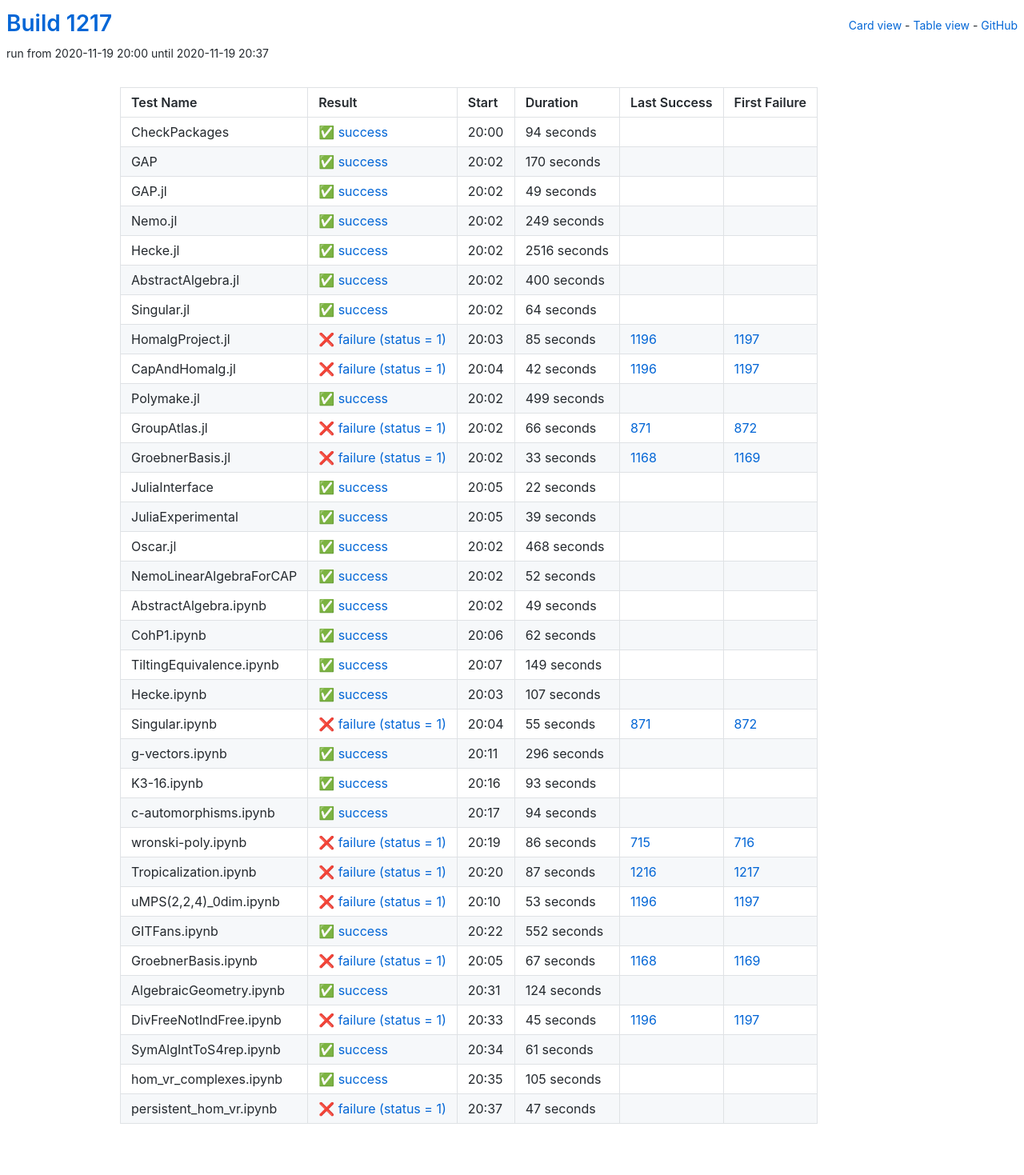
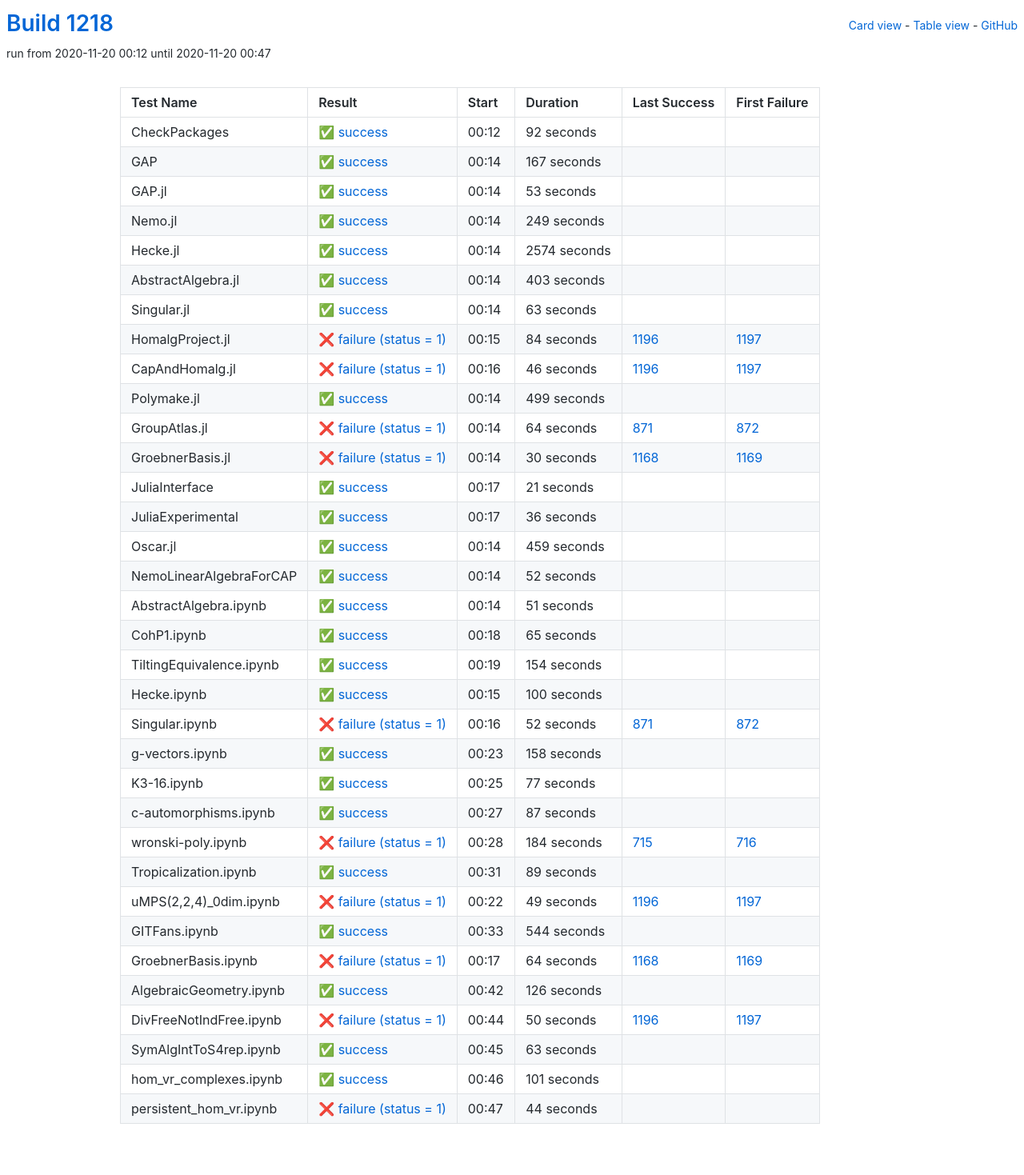
Before and after one commit to oscar-system/oscar-ci-status-stable, a Jekyll site: the page built from table.html, in a window 1280 px wide. Shown: the whole page at 80% size. Built offline with Jekyll 4.4.1, drawn with Linux system fonts in a browser that asks for light colours.

Commit message:
Build #1218

```diff
--- a/_data/ci.yml
+++ b/_data/ci.yml
@@ -1,6 +1,6 @@
 ---
-build: 1217
-build_url: https://oscarci.mathematik.uni-kl.de/job/oscar-stable/1217/
+build: 1218
+build_url: https://oscarci.mathematik.uni-kl.de/job/oscar-stable/1218/
 job: oscar-stable
 organization: oscar-system
 repo: oscar-ci-status-stable
@@ -8,44 +8,44 @@ repourl: https://github.com/oscar-system/oscar-ci-status-stable
 tests:
 - name: CheckPackages
   id: checkpackages
-  log: https://oscarci.mathematik.uni-kl.de/job/oscar-stable/1217/artifact/logs/build-1217/CheckPackages.log
-  start: 2020-11-19 20:00
+  log: https://oscarci.mathematik.uni-kl.de/job/oscar-stable/1218/artifact/logs/build-1218/CheckPackages.log
+  start: 2020-11-20 00:12
   success: true
   exitcode: 0
   status: success
-  duration: 94
+  duration: 92
   last_success: false
   last_success_url:
   first_failure: false
   first_failure_url:
 - name: GAP
   id: gap
-  log: https://oscarci.mathematik.uni-kl.de/job/oscar-stable/1217/artifact/logs/build-1217/GAP.log
-  start: 2020-11-19 20:02
+  log: https://oscarci.mathematik.uni-kl.de/job/oscar-stable/1218/artifact/logs/build-1218/GAP.log
+  start: 2020-11-20 00:14
   success: true
   exitcode: 0
   status: success
-  duration: 170
+  duration: 167
   last_success: false
   last_success_url:
   first_failure: false
   first_failure_url:
 - name: GAP.jl
   id: gap-jl
-  log: https://oscarci.mathematik.uni-kl.de/job/oscar-stable/1217/artifact/logs/build-1217/GAP.jl.log
-  start: 2020-11-19 20:02
+  log: https://oscarci.mathematik.uni-kl.de/job/oscar-stable/1218/artifact/logs/build-1218/GAP.jl.log
+  start: 2020-11-20 00:14
   success: true
   exitcode: 0
   status: success
-  duration: 49
+  duration: 53
   last_success: false
   last_success_url:
   first_failure: false
   first_failure_url:
 - name: Nemo.jl
   id: nemo-jl
-  log: https://oscarci.mathematik.uni-kl.de/job/oscar-stable/1217/artifact/logs/build-1217/Nemo.jl.log
-  start: 2020-11-19 20:02
+  log: https://oscarci.mathematik.uni-kl.de/job/oscar-stable/1218/artifact/logs/build-1218/Nemo.jl.log
+  start: 2020-11-20 00:14
   success: true
   exitcode: 0
   status: success
@@ -56,68 +56,68 @@ tests:
   first_failure_url:
 - name: Hecke.jl
   id: hecke-jl
-  log: https://oscarci.mathematik.uni-kl.de/job/oscar-stable/1217/artifact/logs/build-1217/Hecke.jl.log
-  start: 2020-11-19 20:02
+  log: https://oscarci.mathematik.uni-kl.de/job/oscar-stable/1218/artifact/logs/build-1218/Hecke.jl.log
+  start: 2020-11-20 00:14
   success: true
   exitcode: 0
   status: success
-  duration: 2516
+  duration: 2574
   last_success: false
   last_success_url:
   first_failure: false
   first_failure_url:
 - name: AbstractAlgebra.jl
   id: abstractalgebra-jl
-  log: https://oscarci.mathematik.uni-kl.de/job/oscar-stable/1217/artifact/logs/build-1217/AbstractAlgebra.jl.log
-  start: 2020-11-19 20:02
+  log: https://oscarci.mathematik.uni-kl.de/job/oscar-stable/1218/artifact/logs/build-1218/AbstractAlgebra.jl.log
+  start: 2020-11-20 00:14
   success: true
   exitcode: 0
   status: success
-  duration: 400
+  duration: 403
   last_success: false
   last_success_url:
   first_failure: false
   first_failure_url:
 - name: Singular.jl
   id: singular-jl
-  log: https://oscarci.mathematik.uni-kl.de/job/oscar-stable/1217/artifact/logs/build-1217/Singular.jl.log
-  start: 2020-11-19 20:02
+  log: https://oscarci.mathematik.uni-kl.de/job/oscar-stable/1218/artifact/logs/build-1218/Singular.jl.log
+  start: 2020-11-20 00:14
   success: true
   exitcode: 0
   status: success
-  duration: 64
+  duration: 63
   last_success: false
   last_success_url:
   first_failure: false
   first_failure_url:
 - name: HomalgProject.jl
   id: homalgproject-jl
-  log: https://oscarci.mathematik.uni-kl.de/job/oscar-stable/1217/artifact/logs/build-1217/HomalgProject.jl.log
-  start: 2020-11-19 20:03
+  log: https://oscarci.mathematik.uni-kl.de/job/oscar-stable/1218/artifact/logs/build-1218/HomalgProject.jl.log
+  start: 2020-11-20 00:15
   success: false
   exitcode: 1
   status: failure
-  duration: 85
+  duration: 84
   last_success: 1196
   last_success_url: https://oscarci.mathematik.uni-kl.de/job/oscar-stable/1196/
   first_failure: 1197
   first_failure_url: https://oscarci.mathematik.uni-kl.de/job/oscar-stable/1197/
 - name: CapAndHomalg.jl
   id: capandhomalg-jl
-  log: https://oscarci.mathematik.uni-kl.de/job/oscar-stable/1217/artifact/logs/build-1217/CapAndHomalg.jl.log
-  start: 2020-11-19 20:04
+  log: https://oscarci.mathematik.uni-kl.de/job/oscar-stable/1218/artifact/logs/build-1218/CapAndHomalg.jl.log
+  start: 2020-11-20 00:16
   success: false
   exitcode: 1
   status: failure
-  duration: 42
+  duration: 46
   last_success: 1196
   last_success_url: https://oscarci.mathematik.uni-kl.de/job/oscar-stable/1196/
   first_failure: 1197
   first_failure_url: https://oscarci.mathematik.uni-kl.de/job/oscar-stable/1197/
 - name: Polymake.jl
   id: polymake-jl
-  log: https://oscarci.mathematik.uni-kl.de/job/oscar-stable/1217/artifact/logs/build-1217/Polymake.jl.log
-  start: 2020-11-19 20:02
+  log: https://oscarci.mathematik.uni-kl.de/job/oscar-stable/1218/artifact/logs/build-1218/Polymake.jl.log
+  start: 2020-11-20 00:14
   success: true
   exitcode: 0
   status: success
@@ -128,68 +128,68 @@ tests:
   first_failure_url:
 - name: GroupAtlas.jl
   id: groupatlas-jl
-  log: https://oscarci.mathematik.uni-kl.de/job/oscar-stable/1217/artifact/logs/build-1217/GroupAtlas.jl.log
-  start: 2020-11-19 20:02
+  log: https://oscarci.mathematik.uni-kl.de/job/oscar-stable/1218/artifact/logs/build-1218/GroupAtlas.jl.log
+  start: 2020-11-20 00:14
   success: false
   exitcode: 1
   status: failure
-  duration: 66
+  duration: 64
   last_success: 871
   last_success_url: https://oscarci.mathematik.uni-kl.de/job/oscar-stable/871/
   first_failure: 872
   first_failure_url: https://oscarci.mathematik.uni-kl.de/job/oscar-stable/872/
 - name: GroebnerBasis.jl
   id: groebnerbasis-jl
-  log: https://oscarci.mathematik.uni-kl.de/job/oscar-stable/1217/artifact/logs/build-1217/GroebnerBasis.jl.log
-  start: 2020-11-19 20:02
+  log: https://oscarci.mathematik.uni-kl.de/job/oscar-stable/1218/artifact/logs/build-1218/GroebnerBasis.jl.log
+  start: 2020-11-20 00:14
   success: false
   exitcode: 1
   status: failure
-  duration: 33
+  duration: 30
   last_success: 1168
   last_success_url: https://oscarci.mathematik.uni-kl.de/job/oscar-stable/1168/
   first_failure: 1169
   first_failure_url: https://oscarci.mathematik.uni-kl.de/job/oscar-stable/1169/
 - name: JuliaInterface
   id: juliainterface
-  log: https://oscarci.mathematik.uni-kl.de/job/oscar-stable/1217/artifact/logs/build-1217/JuliaInterface.log
-  start: 2020-11-19 20:05
+  log: https://oscarci.mathematik.uni-kl.de/job/oscar-stable/1218/artifact/logs/build-1218/JuliaInterface.log
+  start: 2020-11-20 00:17
   success: true
   exitcode: 0
   status: success
-  duration: 22
+  duration: 21
   last_success: false
   last_success_url:
   first_failure: false
   first_failure_url:
 - name: JuliaExperimental
   id: juliaexperimental
-  log: https://oscarci.mathematik.uni-kl.de/job/oscar-stable/1217/artifact/logs/build-1217/JuliaExperimental.log
-  start: 2020-11-19 20:05
+  log: https://oscarci.mathematik.uni-kl.de/job/oscar-stable/1218/artifact/logs/build-1218/JuliaExperimental.log
+  start: 2020-11-20 00:17
   success: true
   exitcode: 0
   status: success
-  duration: 39
+  duration: 36
   last_success: false
   last_success_url:
   first_failure: false
   first_failure_url:
 - name: Oscar.jl
   id: oscar-jl
-  log: https://oscarci.mathematik.uni-kl.de/job/oscar-stable/1217/artifact/logs/build-1217/Oscar.jl.log
-  start: 2020-11-19 20:02
+  log: https://oscarci.mathematik.uni-kl.de/job/oscar-stable/1218/artifact/logs/build-1218/Oscar.jl.log
+  start: 2020-11-20 00:14
   success: true
   exitcode: 0
   status: success
-  duration: 468
+  duration: 459
   last_success: false
   last_success_url:
   first_failure: false
   first_failure_url:
 - name: NemoLinearAlgebraForCAP
   id: nemolinearalgebraforcap
-  log: https://oscarci.mathematik.uni-kl.de/job/oscar-stable/1217/artifact/logs/build-1217/NemoLinearAlgebraForCAP.log
-  start: 2020-11-19 20:02
+  log: https://oscarci.mathematik.uni-kl.de/job/oscar-stable/1218/artifact/logs/build-1218/NemoLinearAlgebraForCAP.log
+  start: 2020-11-20 00:14
   success: true
   exitcode: 0
   status: success
@@ -200,216 +200,216 @@ tests:
   first_failure_url:
 - name: AbstractAlgebra.ipynb
   id: abstractalgebra-ipynb
-  log: https://oscarci.mathematik.uni-kl.de/job/oscar-stable/1217/artifact/logs/build-1217/AbstractAlgebra.ipynb.log
-  start: 2020-11-19 20:02
+  log: https://oscarci.mathematik.uni-kl.de/job/oscar-stable/1218/artifact/logs/build-1218/AbstractAlgebra.ipynb.log
+  start: 2020-11-20 00:14
   success: true
   exitcode: 0
   status: success
-  duration: 49
+  duration: 51
   last_success: false
   last_success_url:
   first_failure: false
   first_failure_url:
 - name: CohP1.ipynb
   id: cohp1-ipynb
-  log: https://oscarci.mathematik.uni-kl.de/job/oscar-stable/1217/artifact/logs/build-1217/CohP1.ipynb.log
-  start: 2020-11-19 20:06
+  log: https://oscarci.mathematik.uni-kl.de/job/oscar-stable/1218/artifact/logs/build-1218/CohP1.ipynb.log
+  start: 2020-11-20 00:18
   success: true
   exitcode: 0
   status: success
-  duration: 62
+  duration: 65
   last_success: false
   last_success_url:
   first_failure: false
   first_failure_url:
 - name: TiltingEquivalence.ipynb
   id: tiltingequivalence-ipynb
-  log: https://oscarci.mathematik.uni-kl.de/job/oscar-stable/1217/artifact/logs/build-1217/TiltingEquivalence.ipynb.log
-  start: 2020-11-19 20:07
+  log: https://oscarci.mathematik.uni-kl.de/job/oscar-stable/1218/artifact/logs/build-1218/TiltingEquivalence.ipynb.log
+  start: 2020-11-20 00:19
   success: true
   exitcode: 0
   status: success
-  duration: 149
+  duration: 154
   last_success: false
   last_success_url:
   first_failure: false
   first_failure_url:
 - name: Hecke.ipynb
   id: hecke-ipynb
-  log: https://oscarci.mathematik.uni-kl.de/job/oscar-stable/1217/artifact/logs/build-1217/Hecke.ipynb.log
-  start: 2020-11-19 20:03
+  log: https://oscarci.mathematik.uni-kl.de/job/oscar-stable/1218/artifact/logs/build-1218/Hecke.ipynb.log
+  start: 2020-11-20 00:15
   success: true
   exitcode: 0
   status: success
-  duration: 107
+  duration: 100
   last_success: false
   last_success_url:
   first_failure: false
   first_failure_url:
 - name: Singular.ipynb
   id: singular-ipynb
-  log: https://oscarci.mathematik.uni-kl.de/job/oscar-stable/1217/artifact/logs/build-1217/Singular.ipynb.log
-  start: 2020-11-19 20:04
+  log: https://oscarci.mathematik.uni-kl.de/job/oscar-stable/1218/artifact/logs/build-1218/Singular.ipynb.log
+  start: 2020-11-20 00:16
   success: false
   exitcode: 1
   status: failure
-  duration: 55
+  duration: 52
   last_success: 871
   last_success_url: https://oscarci.mathematik.uni-kl.de/job/oscar-stable/871/
   first_failure: 872
   first_failure_url: https://oscarci.mathematik.uni-kl.de/job/oscar-stable/872/
 - name: g-vectors.ipynb
   id: g-vectors-ipynb
-  log: https://oscarci.mathematik.uni-kl.de/job/oscar-stable/1217/artifact/logs/build-1217/g-vectors.ipynb.log
-  start: 2020-11-19 20:11
+  log: https://oscarci.mathematik.uni-kl.de/job/oscar-stable/1218/artifact/logs/build-1218/g-vectors.ipynb.log
+  start: 2020-11-20 00:23
   success: true
   exitcode: 0
   status: success
-  duration: 296
+  duration: 158
   last_success: false
   last_success_url:
   first_failure: false
   first_failure_url:
 - name: K3-16.ipynb
   id: k3-16-ipynb
-  log: https://oscarci.mathematik.uni-kl.de/job/oscar-stable/1217/artifact/logs/build-1217/K3-16.ipynb.log
-  start: 2020-11-19 20:16
+  log: https://oscarci.mathematik.uni-kl.de/job/oscar-stable/1218/artifact/logs/build-1218/K3-16.ipynb.log
+  start: 2020-11-20 00:25
   success: true
   exitcode: 0
   status: success
-  duration: 93
+  duration: 77
   last_success: false
   last_success_url:
   first_failure: false
   first_failure_url:
 - name: c-automorphisms.ipynb
   id: c-automorphisms-ipynb
-  log: https://oscarci.mathematik.uni-kl.de/job/oscar-stable/1217/artifact/logs/build-1217/c-automorphisms.ipynb.log
-  start: 2020-11-19 20:17
+  log: https://oscarci.mathematik.uni-kl.de/job/oscar-stable/1218/artifact/logs/build-1218/c-automorphisms.ipynb.log
+  start: 2020-11-20 00:27
   success: true
   exitcode: 0
   status: success
-  duration: 94
+  duration: 87
   last_success: false
   last_success_url:
   first_failure: false
   first_failure_url:
 - name: wronski-poly.ipynb
   id: wronski-poly-ipynb
-  log: https://oscarci.mathematik.uni-kl.de/job/oscar-stable/1217/artifact/logs/build-1217/wronski-poly.ipynb.log
-  start: 2020-11-19 20:19
+  log: https://oscarci.mathematik.uni-kl.de/job/oscar-stable/1218/artifact/logs/build-1218/wronski-poly.ipynb.log
+  start: 2020-11-20 00:28
   success: false
   exitcode: 1
   status: failure
-  duration: 86
+  duration: 184
   last_success: 715
   last_success_url: https://oscarci.mathematik.uni-kl.de/job/oscar-stable/715/
   first_failure: 716
   first_failure_url: https://oscarci.mathematik.uni-kl.de/job/oscar-stable/716/
 - name: Tropicalization.ipynb
   id: tropicalization-ipynb
-  log: https://oscarci.mathematik.uni-kl.de/job/oscar-stable/1217/artifact/logs/build-1217/Tropicalization.ipynb.log
-  start: 2020-11-19 20:20
+  log: https://oscarci.mathematik.uni-kl.de/job/oscar-stable/1218/artifact/logs/build-1218/Tropicalization.ipynb.log
+  start: 2020-11-20 00:31
+  success: true
+  exitcode: 0
+  status: success
+  duration: 89
+  last_success: false
+  last_success_url:
+  first_failure: false
+  first_failure_url:
+- name: uMPS(2,2,4)_0dim.ipynb
+  id: umps-2-2-4-0dim-ipynb
+  log: https://oscarci.mathematik.uni-kl.de/job/oscar-stable/1218/artifact/logs/build-1218/uMPS-2-2-4-_0dim.ipynb.log
+  start: 2020-11-20 00:22
   success: false
   exitcode: 1
   status: failure
-  duration: 87
-  last_success: 1216
-  last_success_url: https://oscarci.mathematik.uni-kl.de/job/oscar-stable/1216/
-  first_failure: 1217
-  first_failure_url: https://oscarci.mathematik.uni-kl.de/job/oscar-stable/1217/
-- name: uMPS(2,2,4)_0dim.ipynb
-  id: umps-2-2-4-0dim-ipynb
-  log: https://oscarci.mathematik.uni-kl.de/job/oscar-stable/1217/artifact/logs/build-1217/uMPS-2-2-4-_0dim.ipynb.log
-  start: 2020-11-19 20:10
-  success: false
-  exitcode: 1
-  status: failure
-  duration: 53
+  duration: 49
   last_success: 1196
   last_success_url: https://oscarci.mathematik.uni-kl.de/job/oscar-stable/1196/
   first_failure: 1197
   first_failure_url: https://oscarci.mathematik.uni-kl.de/job/oscar-stable/1197/
 - name: GITFans.ipynb
   id: gitfans-ipynb
-  log: https://oscarci.mathematik.uni-kl.de/job/oscar-stable/1217/artifact/logs/build-1217/GITFans.ipynb.log
-  start: 2020-11-19 20:22
+  log: https://oscarci.mathematik.uni-kl.de/job/oscar-stable/1218/artifact/logs/build-1218/GITFans.ipynb.log
+  start: 2020-11-20 00:33
   success: true
   exitcode: 0
   status: success
-  duration: 552
+  duration: 544
   last_success: false
   last_success_url:
   first_failure: false
   first_failure_url:
 - name: GroebnerBasis.ipynb
   id: groebnerbasis-ipynb
-  log: https://oscarci.mathematik.uni-kl.de/job/oscar-stable/1217/artifact/logs/build-1217/GroebnerBasis.ipynb.log
-  start: 2020-11-19 20:05
+  log: https://oscarci.mathematik.uni-kl.de/job/oscar-stable/1218/artifact/logs/build-1218/GroebnerBasis.ipynb.log
+  start: 2020-11-20 00:17
   success: false
   exitcode: 1
   status: failure
-  duration: 67
+  duration: 64
   last_success: 1168
   last_success_url: https://oscarci.mathematik.uni-kl.de/job/oscar-stable/1168/
   first_failure: 1169
   first_failure_url: https://oscarci.mathematik.uni-kl.de/job/oscar-stable/1169/
 - name: AlgebraicGeometry.ipynb
   id: algebraicgeometry-ipynb
-  log: https://oscarci.mathematik.uni-kl.de/job/oscar-stable/1217/artifact/logs/build-1217/AlgebraicGeometry.ipynb.log
-  start: 2020-11-19 20:31
+  log: https://oscarci.mathematik.uni-kl.de/job/oscar-stable/1218/artifact/logs/build-1218/AlgebraicGeometry.ipynb.log
+  start: 2020-11-20 00:42
   success: true
   exitcode: 0
   status: success
-  duration: 124
+  duration: 126
   last_success: false
   last_success_url:
   first_failure: false
   first_failure_url:
 - name: DivFreeNotIndFree.ipynb
   id: divfreenotindfree-ipynb
-  log: https://oscarci.mathematik.uni-kl.de/job/oscar-stable/1217/artifact/logs/build-1217/DivFreeNotIndFree.ipynb.log
-  start: 2020-11-19 20:33
+  log: https://oscarci.mathematik.uni-kl.de/job/oscar-stable/1218/artifact/logs/build-1218/DivFreeNotIndFree.ipynb.log
+  start: 2020-11-20 00:44
   success: false
   exitcode: 1
   status: failure
-  duration: 45
+  duration: 50
   last_success: 1196
   last_success_url: https://oscarci.mathematik.uni-kl.de/job/oscar-stable/1196/
   first_failure: 1197
   first_failure_url: https://oscarci.mathematik.uni-kl.de/job/oscar-stable/1197/
 - name: SymAlgIntToS4rep.ipynb
   id: symalginttos4rep-ipynb
-  log: https://oscarci.mathematik.uni-kl.de/job/oscar-stable/1217/artifact/logs/build-1217/SymAlgIntToS4rep.ipynb.log
-  start: 2020-11-19 20:34
+  log: https://oscarci.mathematik.uni-kl.de/job/oscar-stable/1218/artifact/logs/build-1218/SymAlgIntToS4rep.ipynb.log
+  start: 2020-11-20 00:45
   success: true
   exitcode: 0
   status: success
-  duration: 61
+  duration: 63
   last_success: false
   last_success_url:
   first_failure: false
   first_failure_url:
 - name: hom_vr_complexes.ipynb
   id: hom-vr-complexes-ipynb
-  log: https://oscarci.mathematik.uni-kl.de/job/oscar-stable/1217/artifact/logs/build-1217/hom_vr_complexes.ipynb.log
-  start: 2020-11-19 20:35
+  log: https://oscarci.mathematik.uni-kl.de/job/oscar-stable/1218/artifact/logs/build-1218/hom_vr_complexes.ipynb.log
+  start: 2020-11-20 00:46
   success: true
   exitcode: 0
   status: success
-  duration: 105
+  duration: 101
   last_success: false
   last_success_url:
   first_failure: false
   first_failure_url:
 - name: persistent_hom_vr.ipynb
   id: persistent-hom-vr-ipynb
-  log: https://oscarci.mathematik.uni-kl.de/job/oscar-stable/1217/artifact/logs/build-1217/persistent_hom_vr.ipynb.log
-  start: 2020-11-19 20:37
+  log: https://oscarci.mathematik.uni-kl.de/job/oscar-stable/1218/artifact/logs/build-1218/persistent_hom_vr.ipynb.log
+  start: 2020-11-20 00:47
   success: false
   exitcode: 1
   status: failure
-  duration: 47
+  duration: 44
   last_success: false
   last_success_url:
   first_failure: false
```
Also changed, not shown: README.md.
